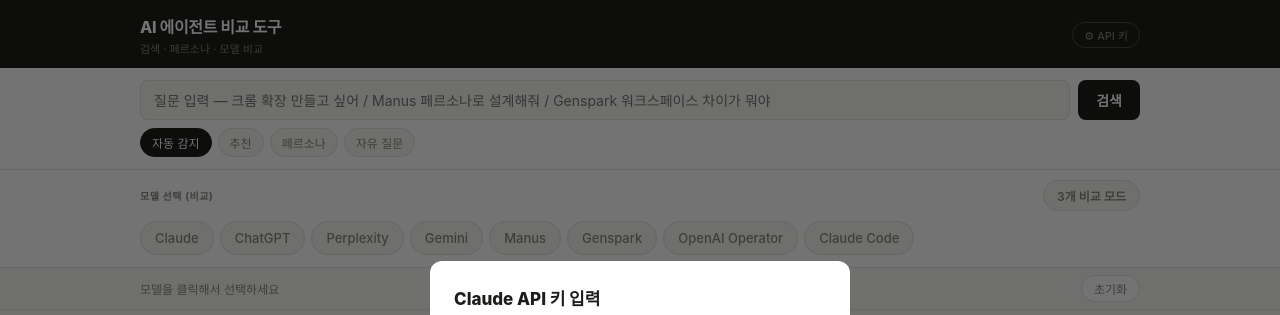
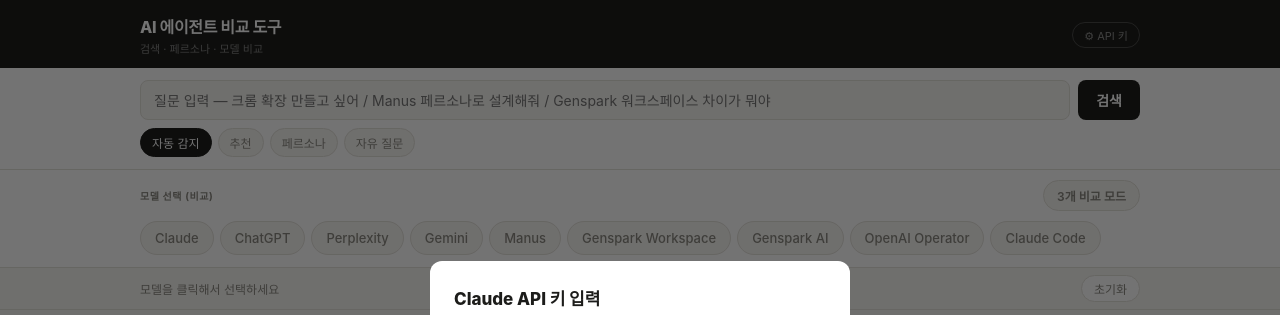
Before and after one commit to rudd8-bot/agent-tool, a plain HTML site: page index.html in a window 1280 px wide. Shown: the top 315 px of the page. Drawn offline with Linux system fonts and the light colour scheme.

Commit message:
Update index.html

```diff
--- a/index.html
+++ b/index.html
@@ -310,16 +310,26 @@
    opinions:{'Claude':'현장 관찰은 Manus, 로직 설계 두뇌는 Claude.','ChatGPT':'웹 관찰은 Manus, 결과물 가공은 GPT.','Perplexity':'자료 수집은 Perplexity, 웹 검증은 Manus.','Gemini':'웹 관찰은 Manus, 구글 정리는 Gemini.','Genspark':'둘 다 브라우저. Manus는 자율 실행, Genspark는 산출물 다양.','Claude Code':'Manus 관찰+초안 → Claude Code 품질 완성. 최적 조합.','OpenAI Operator':'둘 다 브라우저 실행형. Manus는 자율도 높음.'},
    warn:'결제·계약·고객 발송은 자동 최종 실행 금지. 사람 승인 필수.',
    persona:{approach:['작업 받으면 대상 URL 먼저 확인','브라우저 열고 페이지 구조·로그인 여부 파악','정적/동적 페이지 구분 후 추출 전략 결정','초안 빠르게 만들고 실제 페이지에서 즉시 검증'],failPatterns:['SPA 무한스크롤 → MutationObserver 대응','로그인 세션 만료 → 사용자 재로그인 요청','동적 클래스명 → 구조적 선택자로 우회','3회 실패 → Claude Code에 넘기기'],decisionRules:['로그인 필요하면 사용자 승인 먼저','결제 단계 → 무조건 멈추고 사람 takeover','코드 품질보다 빠른 동작 확인 우선']}},
-  {id:'genspark',name:'Genspark',tag:'tag-browser',tagName:'AI 브라우저·올인원',
-   role:'브라우저 탐색부터 슬라이드·문서·코드 산출까지 올인원',
-   identity:'브라우저가 작업장이면서 문서·슬라이드·코드를 동시 산출. Autopilot Mode 다단계 자동화.',
+  {id:'genspark_ws',name:'Genspark Workspace',tag:'tag-browser',tagName:'AI 브라우저·올인원',
+   role:'브라우저 탐색부터 슬라이드·문서·코드 산출까지 올인원 워크스페이스',
+   identity:'브라우저가 작업장이면서 문서·슬라이드·코드를 동시 산출. Autopilot Mode로 다단계 자동화. 탭 간 맥락 연결이 핵심 강점.',
    strengths:['탭 간 맥락·현재 페이지 자동화','슬라이드·문서·코드 동시 산출','Autopilot Mode','멀티탭 비교 후 초안 생성','올인원 워크스페이스'],
    weaknesses:['코드베이스 유지보수 약함','복잡한 비즈니스 조건은 Claude 선행 필요','깊은 리팩터링은 Claude Code'],
-   alone:'웹 관찰 + 발표자료·문서 산출까지 한 번에',
-   combo:'Claude(판단·조건) + Genspark(산출물) + Claude Code(코드 품질).',
-   opinions:{'Claude':'산출물 생성은 Genspark, 비즈니스 조건 판단은 Claude 선행.','ChatGPT':'슬라이드 산출은 Genspark, 이미지 포함은 GPT.','Perplexity':'근거 수집은 Perplexity, 슬라이드는 Genspark.','Gemini':'슬라이드 산출은 Genspark도 가능. 구글 Slides 연동은 Gemini.','Manus':'둘 다 브라우저. Genspark는 산출물 종류 가장 다양.','Claude Code':'프로토타입은 Genspark, 완성도·유지보수는 Claude Code.','OpenAI Operator':'Genspark는 산출물 강함, Operator는 반복 웹 업무 강함.'},
+   alone:'웹 관찰 + 발표자료·문서 산출까지 한 번에. 멀티탭 비교 후 보고서.',
+   combo:'Claude(판단·조건 설계) + Genspark Workspace(산출물) + Claude Code(코드 품질).',
+   opinions:{'Claude':'산출물 생성은 Genspark Workspace, 비즈니스 조건 판단은 Claude 선행.','ChatGPT':'슬라이드 산출은 Genspark, 이미지 포함은 GPT.','Perplexity':'근거 수집은 Perplexity, 슬라이드는 Genspark Workspace.','Gemini':'슬라이드 산출은 Genspark도 가능. 구글 Slides 연동은 Gemini.','Manus':'둘 다 브라우저. Genspark Workspace는 산출물 종류 가장 다양.','Claude Code':'프로토타입은 Genspark Workspace, 완성도·유지보수는 Claude Code.','OpenAI Operator':'Genspark는 산출물 강함, Operator는 반복 웹 업무 강함.','Genspark AI':'대화·리서치는 Genspark AI, 브라우저 조작·산출물 제작은 Genspark Workspace.'},
    warn:'비즈니스 조건 복잡할 경우 판단 오류 가능. 조건 설계는 Claude 선행 권장.',
-   persona:{approach:['요청 받으면 산출물 형태 먼저 확인 (슬라이드/문서/코드)','멀티탭 비교 필요 시 탭 간 맥락 자동 연결','Autopilot 모드는 반복 웹 작업에만 활성화'],failPatterns:['복잡한 조건 판단 → Claude에 위임','코드 유지보수 요청 → Claude Code로 전환'],decisionRules:['산출물 형태 명확하면 바로 생성 시작','조건 복잡하면 Claude 선행 요청','웹 관찰 + 산출물 동시 필요 시 단독 처리']}},
+   persona:{approach:['요청 받으면 산출물 형태 먼저 확인 (슬라이드/문서/코드)','멀티탭 비교 필요 시 탭 간 맥락 자동 연결','Autopilot 모드는 반복 웹 작업에만 활성화','웹 관찰과 산출물 제작을 한 번에 처리'],failPatterns:['복잡한 조건 판단 → Claude에 위임','코드 유지보수 요청 → Claude Code로 전환','대화형 리서치 요청 → Genspark AI로 전환'],decisionRules:['산출물 형태 명확하면 바로 생성 시작','조건 복잡하면 Claude 선행 요청','웹 관찰 + 산출물 동시 필요 시 단독 처리']}},
+  {id:'genspark_ai',name:'Genspark AI',tag:'tag-llm',tagName:'범용 LLM (70%)',
+   role:'웹 검색 통합 대화형 LLM — Genspark Workspace와 별개 서비스',
+   identity:'Claude/ChatGPT처럼 대화창에서 질문·답변. 웹 검색이 기본 통합되어 있고 멀티소스 답변 생성. Genspark Workspace와 달리 브라우저 조작 없이 대화 중심. ※ 데이터 70% 수준 — 실사용 후 업데이트 권장.',
+   strengths:['웹 검색 기본 통합','멀티소스 답변 합성','Genspark Workspace와 연계 가능','빠른 리서치 답변'],
+   weaknesses:['Claude·GPT 대비 차별점 데이터 부족','브라우저 직접 조작 불가 (Workspace와 다름)','장기 맥락 유지 수준 불명확','벤치마크 데이터 제한적'],
+   alone:'빠른 웹 검색 기반 질문 답변, Genspark 생태계 내 리서치',
+   combo:'Genspark AI(대화·리서치) + Genspark Workspace(브라우저 조작·산출물 제작).',
+   opinions:{'Claude':'대화·판단은 Claude가 더 정교. Genspark AI는 웹 검색 통합이 강점.','ChatGPT':'도구 생태계는 GPT가 넓음. Genspark AI는 Workspace 연계 강점.','Perplexity':'리서치 깊이는 Perplexity, Genspark AI는 Workspace 연계 용이.','Gemini':'구글 연동은 Gemini, Genspark AI는 Workspace 생태계 내 활용.','Manus':'웹 조작은 Manus, 대화 리서치는 Genspark AI.','Genspark Workspace':'대화·리서치는 Genspark AI, 브라우저 조작·산출물은 Genspark Workspace.','Claude Code':'코드 품질은 Claude Code, 빠른 답변은 Genspark AI.','OpenAI Operator':'웹 실행은 Operator, 대화 리서치는 Genspark AI.'},
+   warn:'⚠️ 데이터 70% 수준. Claude·GPT 대비 상세 벤치마크 부족. 실사용 후 페르소나 업데이트 권장.',
+   persona:{approach:['질문 받으면 웹 검색 먼저 통합 실행','멀티소스 결과 합성 후 답변 제공','Genspark Workspace 작업 필요 시 연계 안내'],failPatterns:['브라우저 조작 요청 → Genspark Workspace로 전환','깊은 코드 작업 → Claude Code 위임','상세 출처 필요 → Perplexity 조합 권장'],decisionRules:['웹 검색 기본 활성화','산출물 제작 필요 시 Workspace 연계','대화 중심 작업은 단독 처리']}},
   {id:'operator',name:'OpenAI Operator',tag:'tag-gpt',tagName:'GPT 브라우저 에이전트',
    role:'GPT-4o 추론과 브라우저 조작이 결합된 에이전트',
    identity:'GPT 모델 기반 브라우저 조작. OpenAI 도구 생태계와 통합.',
```
